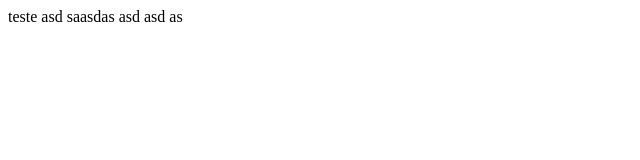
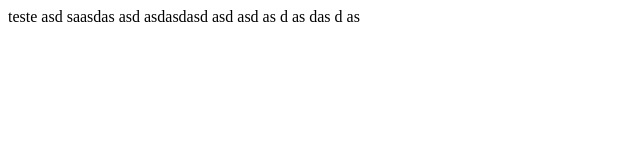
Before and after one commit to LuanTrindade95/meu_projeto_versionado, a plain HTML site: page index.html in a window 1280 px wide. Shown: the whole page, without its empty margins (0-640 px from the left). Drawn offline with Linux system fonts and the light colour scheme.

Commit message:
att index branch

```diff
--- a/index.html
+++ b/index.html
@@ -4,7 +4,15 @@
 		asd
 		saasdas
 		asd
+		asdasdasd
 		asd
+		asd
+		as
+		d
+		as
+		das
+		d
+
 		as
 	</body>
 </html>
```
